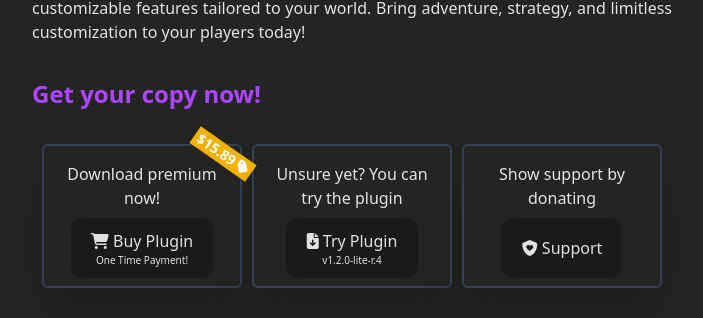
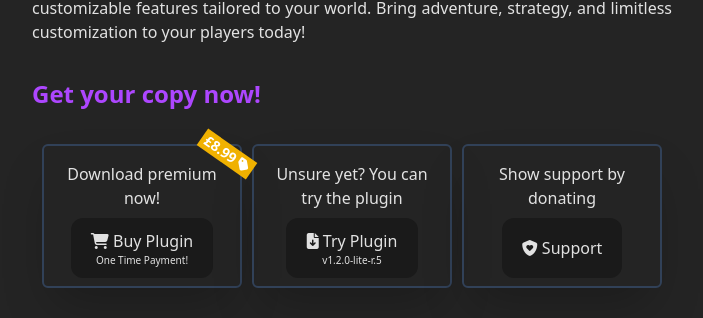
Before and after one commit to jaymar921/JHProjects-web, a React (Vite) app: page /ce3 in a window 1280 px wide. Shown: the part 934-1252 px from the top of the page, without its empty margins (288-991 px from the left). Built offline with nearby package versions, Linux system fonts and the light colour scheme.

Commit message:
Update Price

```diff
--- a/src/components/contants/custom_enchants_3/CE3Constants.js
+++ b/src/components/contants/custom_enchants_3/CE3Constants.js
@@ -10,14 +10,15 @@ import spigotImg from "../../../assets/custom_enchants_3/spigot.png";
 export const PluginInformation = {
   title: "Custom Enchantments 3",
   subtitle: "Elevate your server with Epic RPG Gameplay!",
-  price: 15.89,
+  price: 8.99,
+  currency_symbol: "£",
   author: "JayMar921",
   authorSocial: "https://www.youtube.com/jaymar921",
   description:
     "Take your server to the next level with Custom Enchantments 3! Unlock powerful enchantments, dive into an immersive RPG experience, and choose your path as a Warrior, Archer, or Mage, each with unique abilities and playstyles. But that's not all! Venture into custom-built structures, uncover exclusive loot, and enjoy fully customizable features tailored to your world. Bring adventure, strategy, and limitless customization to your players today!",
   trialLink:
     "https://www.spigotmc.org/resources/%E2%9C%AF-custom-enchantments-3-1-16-free-%E2%9C%AF.89793/",
-  trialTitle: "v1.2.0-lite-r.4",
+  trialTitle: "v1.2.0-lite-r.5",
   buyLink: "https://www.spigotmc.org/resources/102275/",
   paypalPaymentLink: "https://www.paypal.com/paypalme/JayMar921",
   supportLink: [
--- a/src/components/pages/CE3Page.jsx
+++ b/src/components/pages/CE3Page.jsx
@@ -138,7 +138,10 @@ function CE3Page() {
                 title="One time payment!"
                 className="text-white md:text-sm font-bold px-1 absolute right-[-35px] md:right-[-25px] top-[-10px] bg-yellow-500 rotate-35 select-none"
               >
-                ${PluginInformation.price} <i className="fa-solid fa-tag"></i>{" "}
+                {PluginInformation.currency_symbol}
+                {
+                  PluginInformation.price
+                } <i className="fa-solid fa-tag"></i>{" "}
               </span>
             </p>
             <button
```
